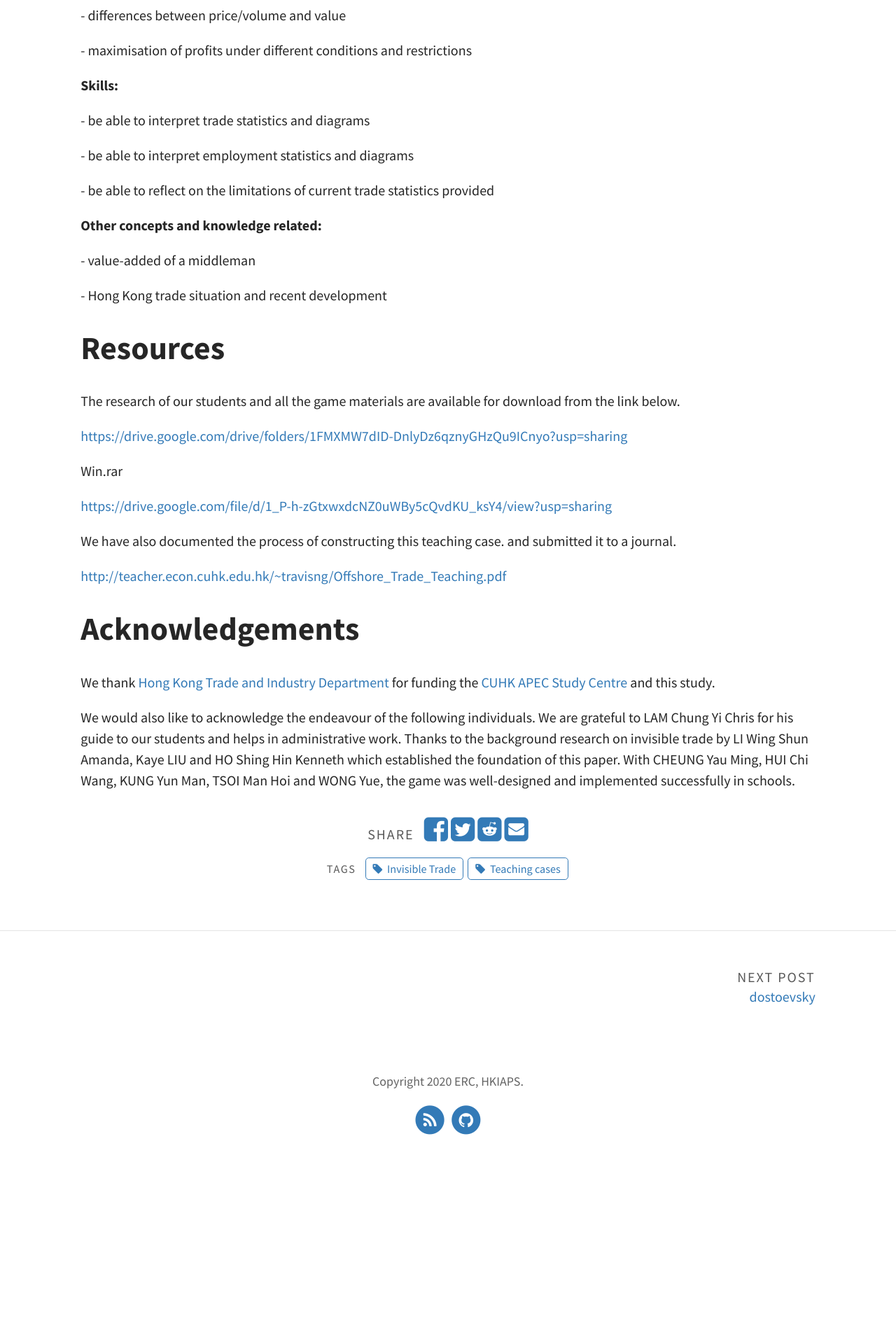
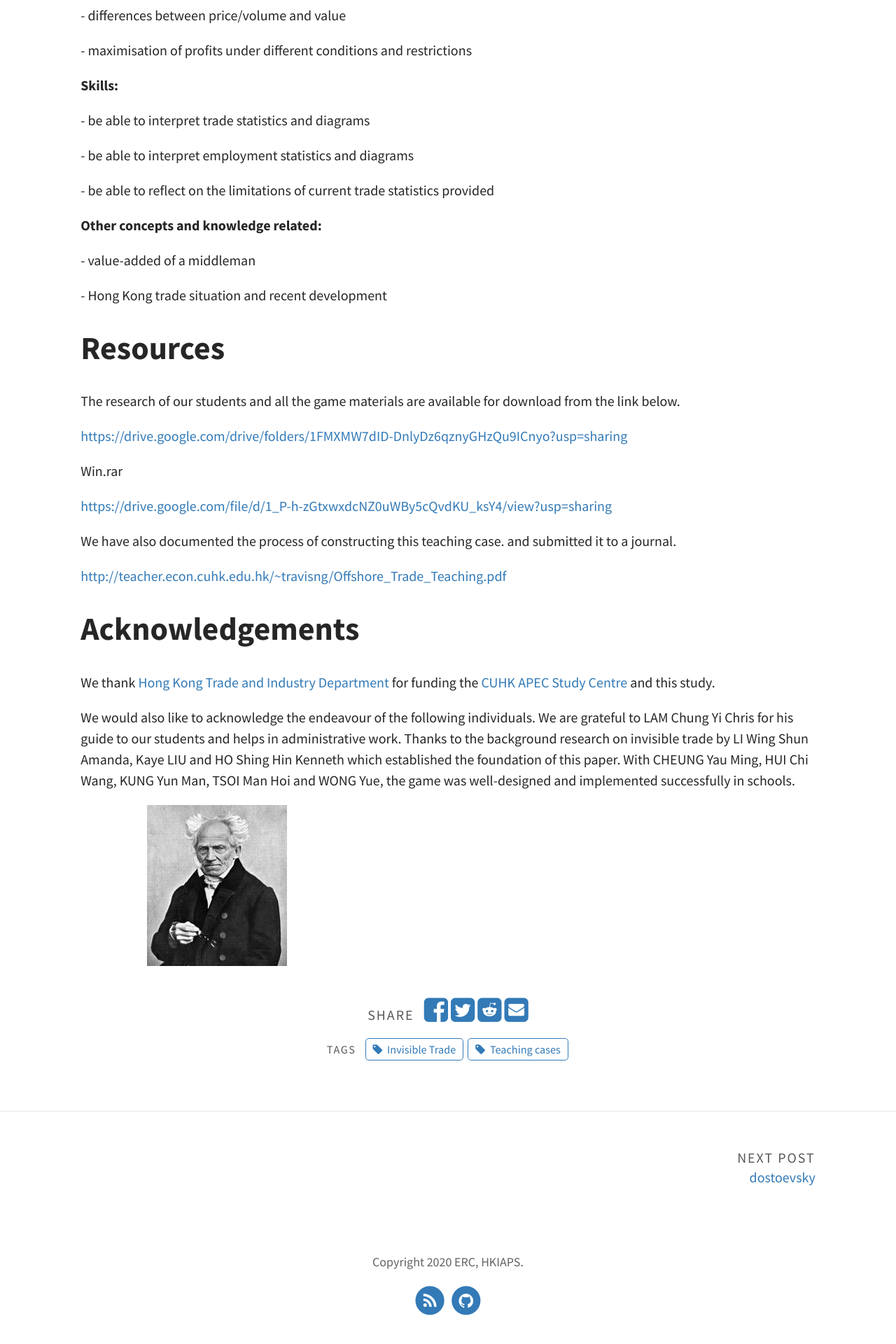
Before and after one commit to nicholasfuji/t6tos, a Jekyll site: the page built from _posts/2020-07-07-invisible-trade.md, in a window 1280 px wide. Shown: the part 1784-3704 px from the top of the page at 70% size. Built offline with Jekyll 4.4.1, drawn with Linux system fonts in a browser that asks for light colours; before the commit the page ends 3446 px from its top, so only the background shows below that.

Commit message:
Update 2020-07-07-invisible-trade.md

```diff
--- a/_posts/2020-07-07-invisible-trade.md
+++ b/_posts/2020-07-07-invisible-trade.md
@@ -84,4 +84,4 @@ We thank [Hong Kong Trade and Industry Department](https://www.tid.gov.hk/) for
 
 We would also like to acknowledge the endeavour of the following individuals. We are grateful to LAM Chung Yi Chris for his guide to our students and helps in administrative work. Thanks to the background research on invisible trade by LI Wing Shun Amanda, Kaye LIU and HO Shing Hin Kenneth which established the foundation of this paper. With CHEUNG Yau Ming, HUI Chi Wang, KUNG Yun Man, TSOI Man Hoi and WONG Yue, the game was well-designed and implemented successfully in schools.
 
-[]({{ "/assets/img/schop.jpg" | relative_url }})
+![schop]({{ "/assets/img/schop.jpg" | relative_url }})
```
